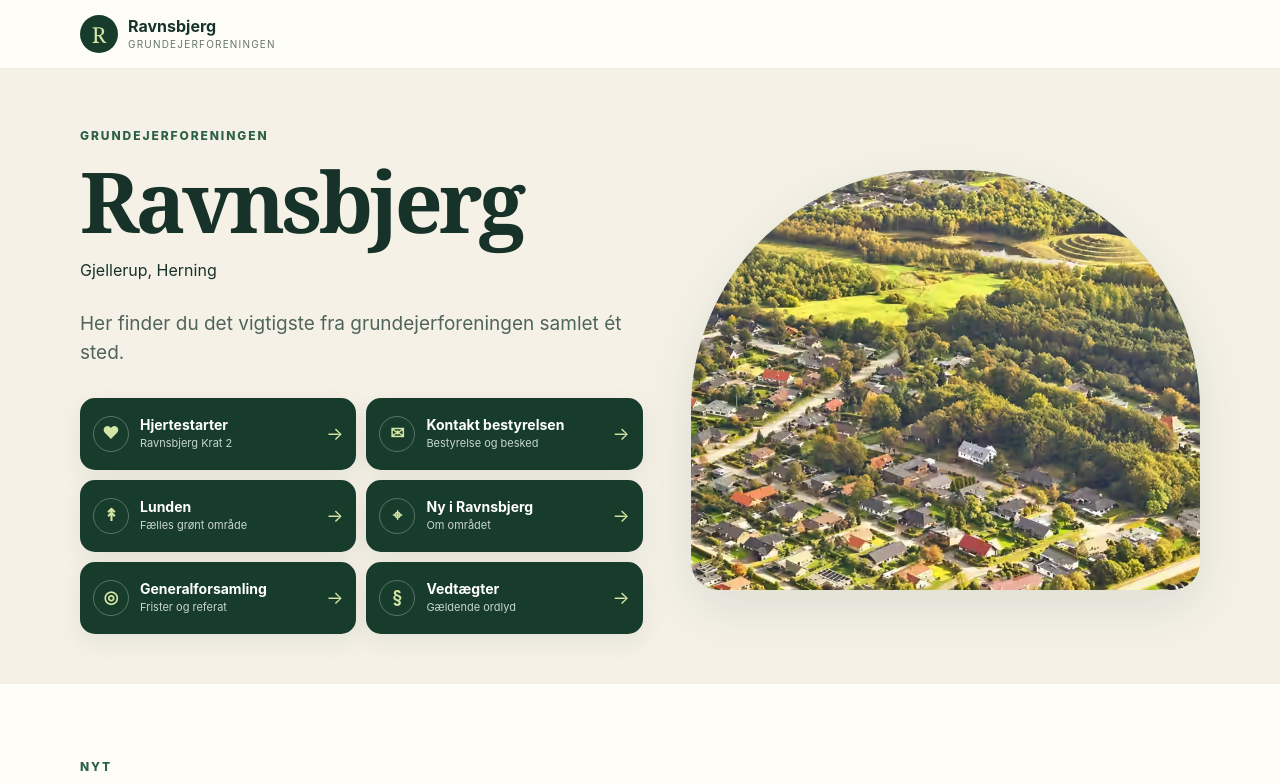
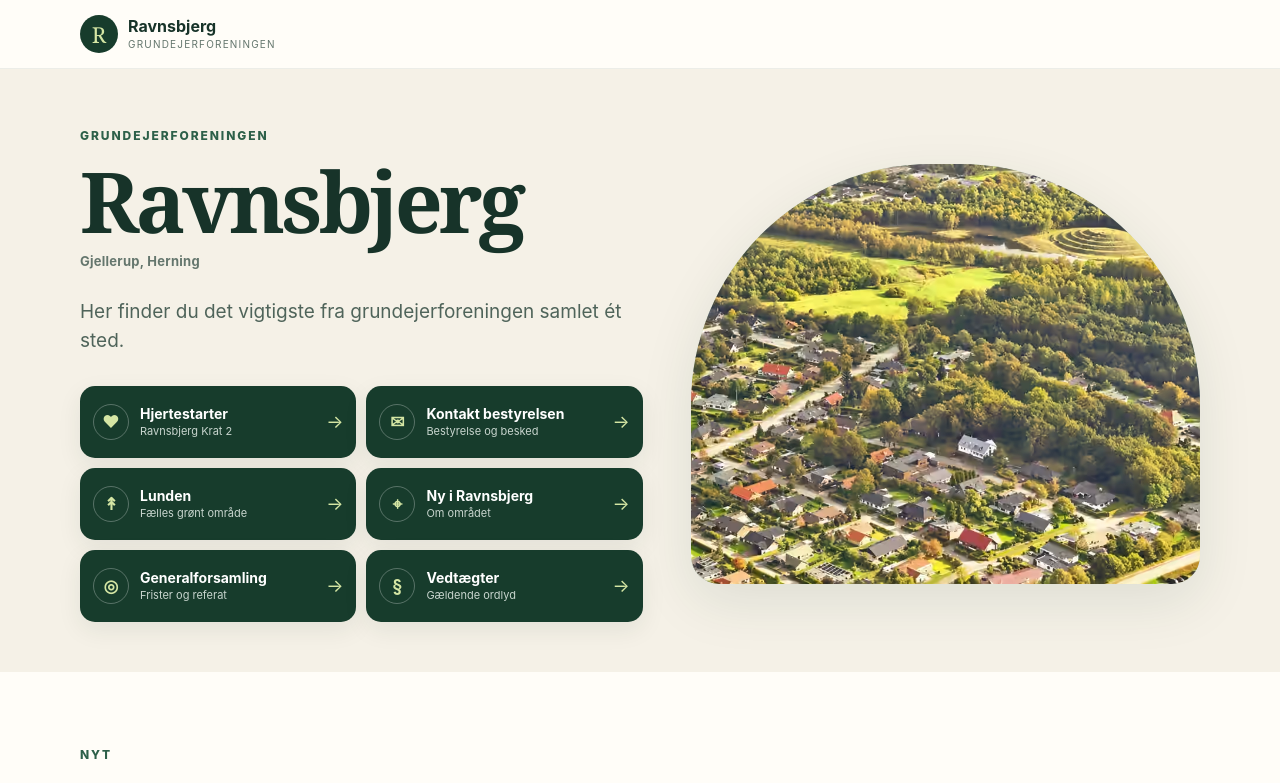
Before and after one commit to laugebex/Ravnsbjerg-info, a Next.js app: page / in a window 1280 px wide. Shown: the top 783 px of the page. Built offline with nearby package versions, Linux system fonts and the light colour scheme.

Commit message:
Style homepage location label

```diff
--- a/app/home.css
+++ b/app/home.css
@@ -1,4 +1,5 @@
 .homeHeader .nav{justify-content:flex-start}
+.heroLocation{margin:9px 0 0;color:var(--muted);font-size:13px;font-weight:700;letter-spacing:.02em}
 .heroQuick{display:grid;grid-template-columns:repeat(2,minmax(0,1fr));gap:10px;margin-top:24px;max-width:620px}
 .heroQuick a{display:grid;grid-template-columns:36px minmax(0,1fr) auto;gap:11px;align-items:center;min-height:72px;padding:12px 13px;border-radius:15px;background:var(--green);color:#fff;text-decoration:none;box-shadow:0 8px 24px rgba(22,55,42,.08)}
 .heroQuick a:hover{background:var(--green2)}
```
